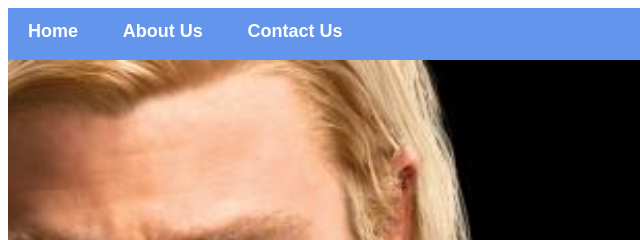
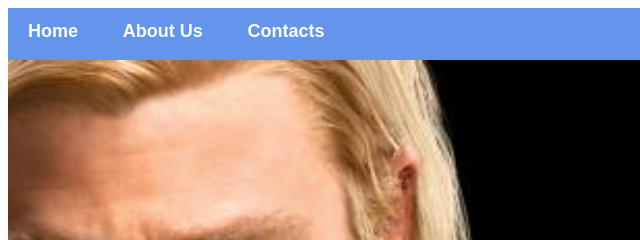
Before and after one commit to RethabileMphelane/My-SuperHero-App, a plain HTML site: page index.html in a window 1280 px wide. Shown: the top 240 px of the page, 0-640 px from the left. Drawn offline with Linux system fonts and the light colour scheme.

Commit message:
Update index.html

```diff
--- a/index.html
+++ b/index.html
@@ -10,7 +10,7 @@
     <div id="menu">
         <a href="/index.html">Home</a>
         <a href="/aboutUs.html">About Us</a>
-        <a href="/contacts.html">Contact Us</a>
+        <a href="/contacts.html">Contacts</a>
     </div>
 <div class="gallery">
     <a href="avanger-1.html"><img src="/images1/avengers_01.jpg"/></a>
```
